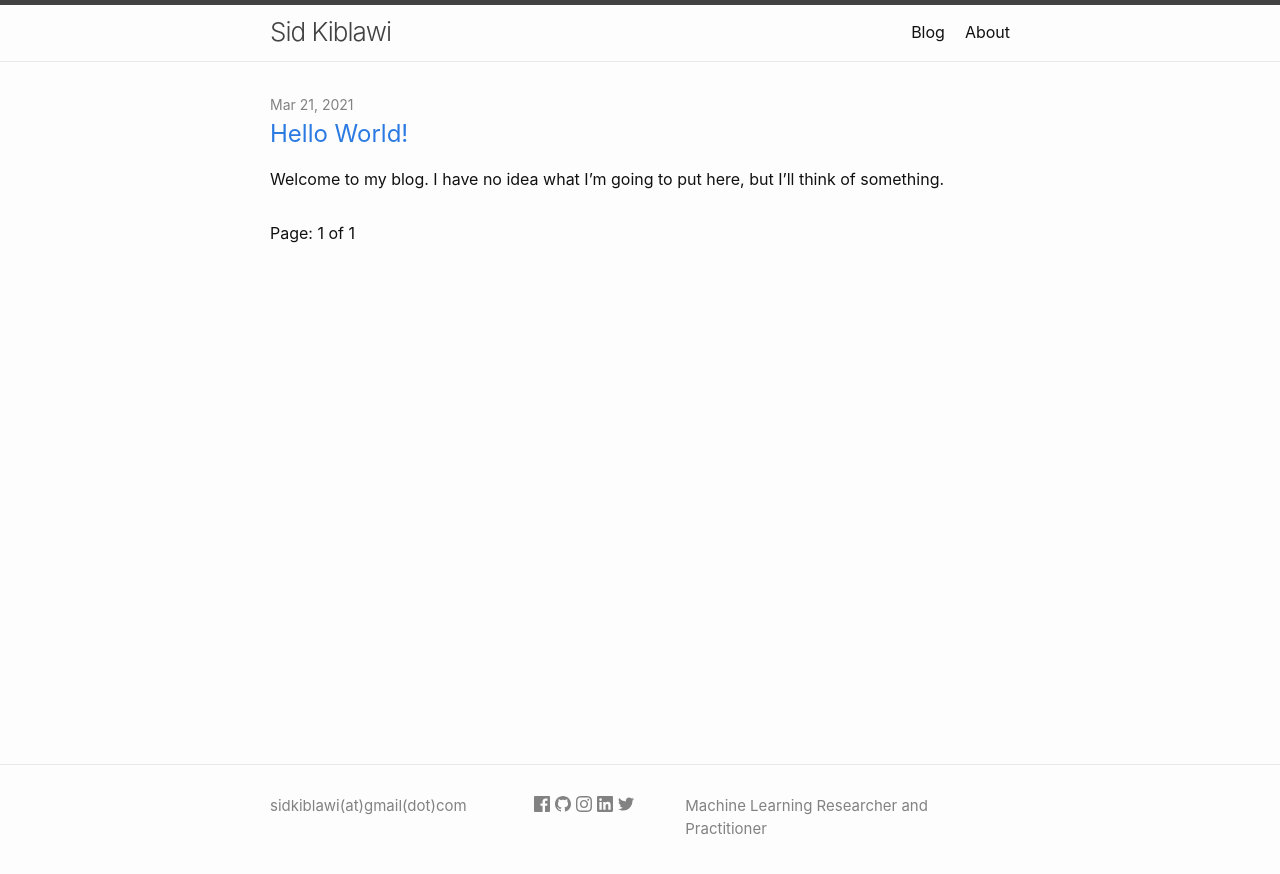
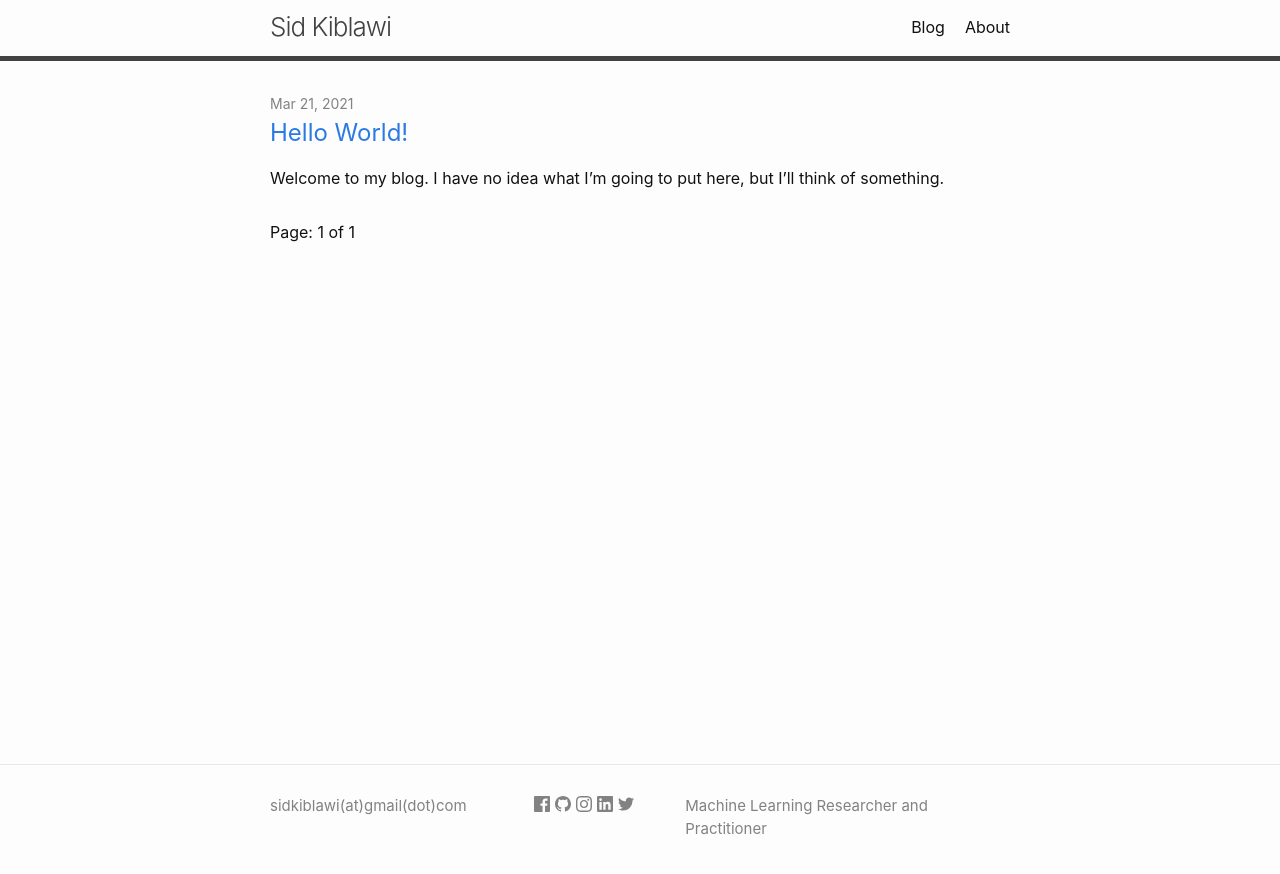
Before and after one commit to sidkiblawi/sidkiblawi.github.io, a Jekyll site: the page built from index.html, in a window 1280 px wide. Shown: the top 874 px of the page. Built offline with Jekyll 4.4.1, drawn with Linux system fonts in a browser that asks for light colours; the list of posts is cut into pages by our own code.

Commit message:
Update _layout.scss

```diff
--- a/_sass/minima/_layout.scss
+++ b/_sass/minima/_layout.scss
@@ -2,8 +2,8 @@
  * Site header
  */
 .site-header {
-  border-top: 5px solid $grey-color-dark;
-  border-bottom: 1px solid $grey-color-light;
+  // border-top: 5px solid $grey-color-dark;
+  border-bottom: 5px solid $grey-color-dark;
   min-height: $spacing-unit * 1.865;
 
   // Positioning context for the mobile navigation icon
```
